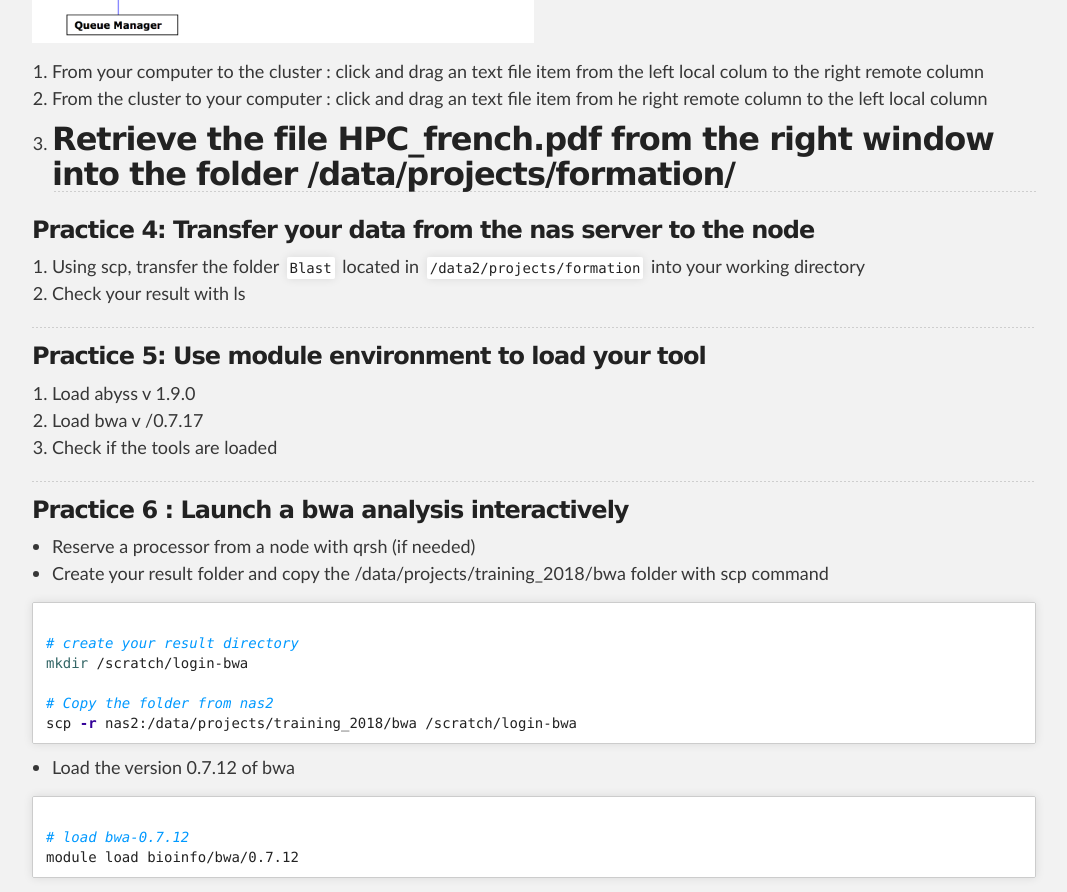
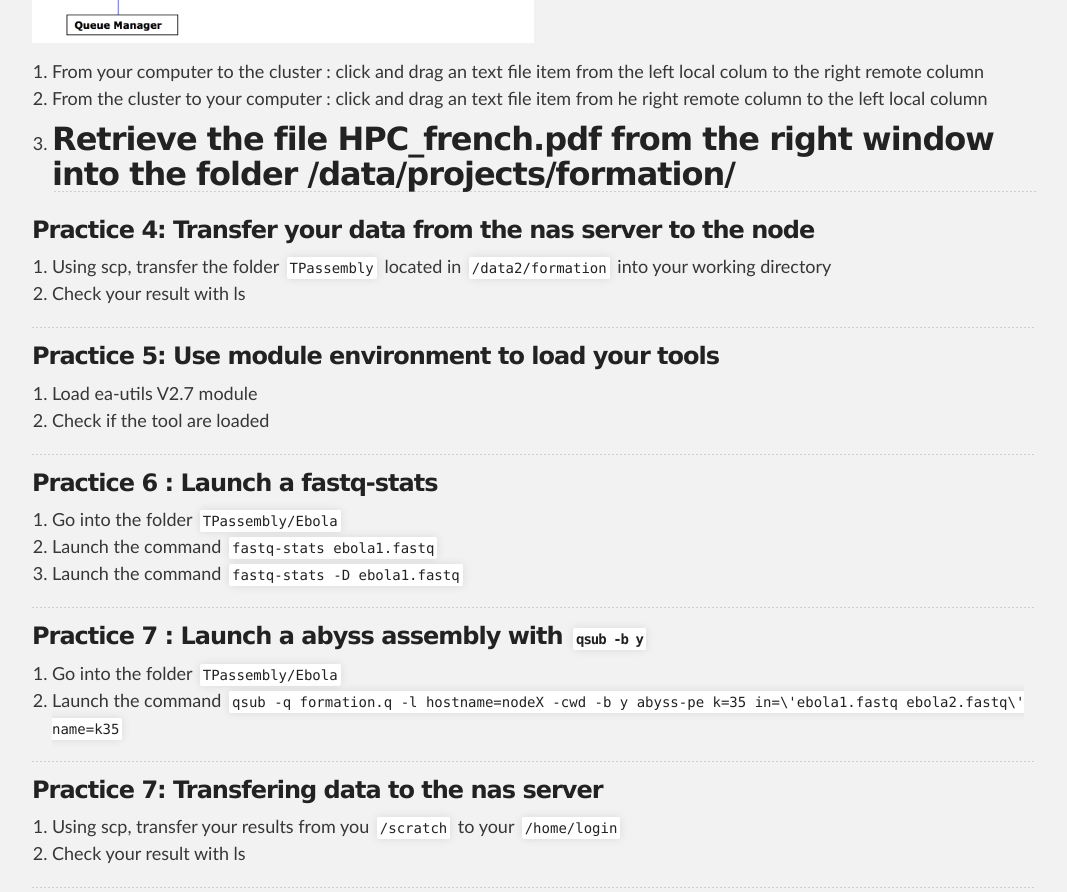
Before and after one commit to SouthGreenPlatform/trainings, a Jekyll site: the page built from _pages/hpc/hpcPractice.md, in a window 1280 px wide and 1400 px high, scrolled down 3499 px. Shown: the top 892 px of the window, without its empty margins (106-1173 px from the left). Built offline with Jekyll 4.4.1, drawn with Linux system fonts in a browser that asks for light colours; nearby versions of some CDN libraries; some of the changed text lies outside the part shown.

Commit message:
Update hpcPractice.md

```diff
--- a/_pages/hpc/hpcPractice.md
+++ b/_pages/hpc/hpcPractice.md
@@ -87,7 +87,7 @@ Once you are successfully logged in, you will be use this console for the rest o
 
 1. Type the command `qstat` and noticed the result
 2. Type the command `qstat -u "*"`and noticed the difference
-3. Type the command `qrsh` then `qstat`again
+3. Type the command `qrsh -q formation.q` then `qstat`again
 4. Type the command `qhost -q` and noticed what have been added
 5. Create your own working folder in the /scratch of your node:
 
@@ -116,7 +116,7 @@ In the FileZilla menu, go to _File > Site Manager_. Then go through these 5 step
 
 1. Click _New Site_.
 2. Add a custom name for this site.
-3. Add the hostname bioinfo-nas.ird.fr to have access to /data2/project/
+3. Add the hostname bioinfo-nas.ird.fr to have access to /data2/formation
 4. Set the Logon Type to "Normal" and insert your username and password used to connect on the IRD cluster
 5. Press the "Connect" button.
 
@@ -135,65 +135,39 @@ In the FileZilla menu, go to _File > Site Manager_. Then go through these 5 step
 ### Practice 4: Transfer your data from the nas server to the node
 
 
-1. Using scp, transfer the folder `Blast` located in `/data2/projects/formation` into your working directory
+1. Using scp, transfer the folder `TPassembly` located in `/data2/formation` into your working directory
 2. Check your result with ls
 
 
 
 -----------------------
 <a name="practice-5"></a>
-### Practice 5: Use module environment to  load your tool
+### Practice 5: Use module environment to  load your tools
 
 
-1. Load abyss v 1.9.0
-2. Load bwa v /0.7.17
-3. Check if the tools are loaded
+1. Load ea-utils V2.7 module
+2. Check if the tool are loaded
 
 
 
 -----------------------
 
 <a name="practice-6"></a>
-###  Practice 6 : Launch a bwa analysis interactively
+###  Practice 6 : Launch a fastq-stats
+1. Go into  the folder `TPassembly/Ebola`
+2. Launch the command `fastq-stats ebola1.fastq`
+3. Launch the command `fastq-stats -D ebola1.fastq`
 
-* Reserve a processor from a node with qrsh (if needed)
-* Create your result folder and copy the /data/projects/training_2018/bwa folder with scp command
 
-{% highlight bash %}
-# create your result directory
-mkdir /scratch/login-bwa
 
-# Copy the folder from nas2
-scp -r nas2:/data/projects/training_2018/bwa /scratch/login-bwa
-{% endhighlight %}
+-----------------------
 
-* Load the version 0.7.12 of bwa
-{% highlight bash %}
-# load bwa-0.7.12
-module load bioinfo/bwa/0.7.12
-{% endhighlight %}
+<a name="practice-7"></a>
+###  Practice 7 : Launch a abyss assembly with `qsub -b y`
+1. Go into  the folder `TPassembly/Ebola`
+2. Launch the command `qsub -q formation.q -l hostname=nodeX -cwd -b y abyss-pe k=35 in=\'ebola1.fastq ebola2.fastq\' name=k35`
 
-* Launch your bwa analysis with the following commands
-{% highlight bash %}
-# Go into the  /scratch/login-bwa folder
-cd /scratch/login-bwa
-# Index the reference
-bwa index referenceIrigin.fasta
-# create the mapping file
-bwa mem referenceIrigin.fasta irigin1_1.fastq irigin1-2.fastq >mapping.sam
-{% endhighlight %}
 
-* Retrieve mapping.sam into your home
-{% highlight bash %}
-scp /scratch/login-bwa/mapping.sam nas:/home/login
-{% endhighlight %}
-
-* Delete the /scratch/login-sam folder
-{% highlight bash %}
-cd /scratch
-rm -rf login-bwa
-
-{% endhighlight %}
 
 -----------------------
 <a name="practice-7"></a>
@@ -208,7 +182,7 @@ rm -rf login-bwa
 
 
 -----------------------
-<a name="practice-7"></a>
+<a name="practice-8"></a>
 ### Practice 8: Deleting your temporary folder
 
 
```
